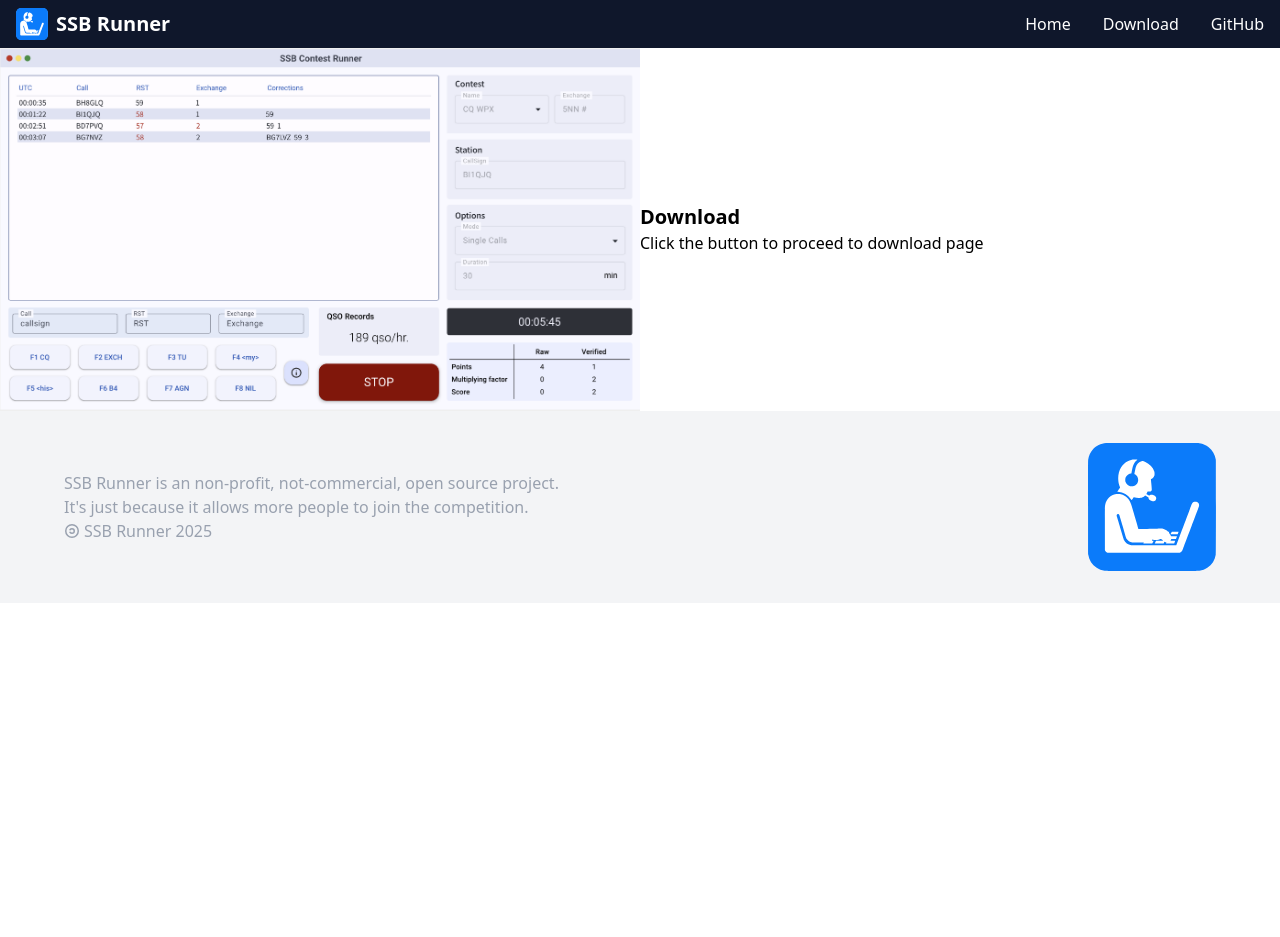
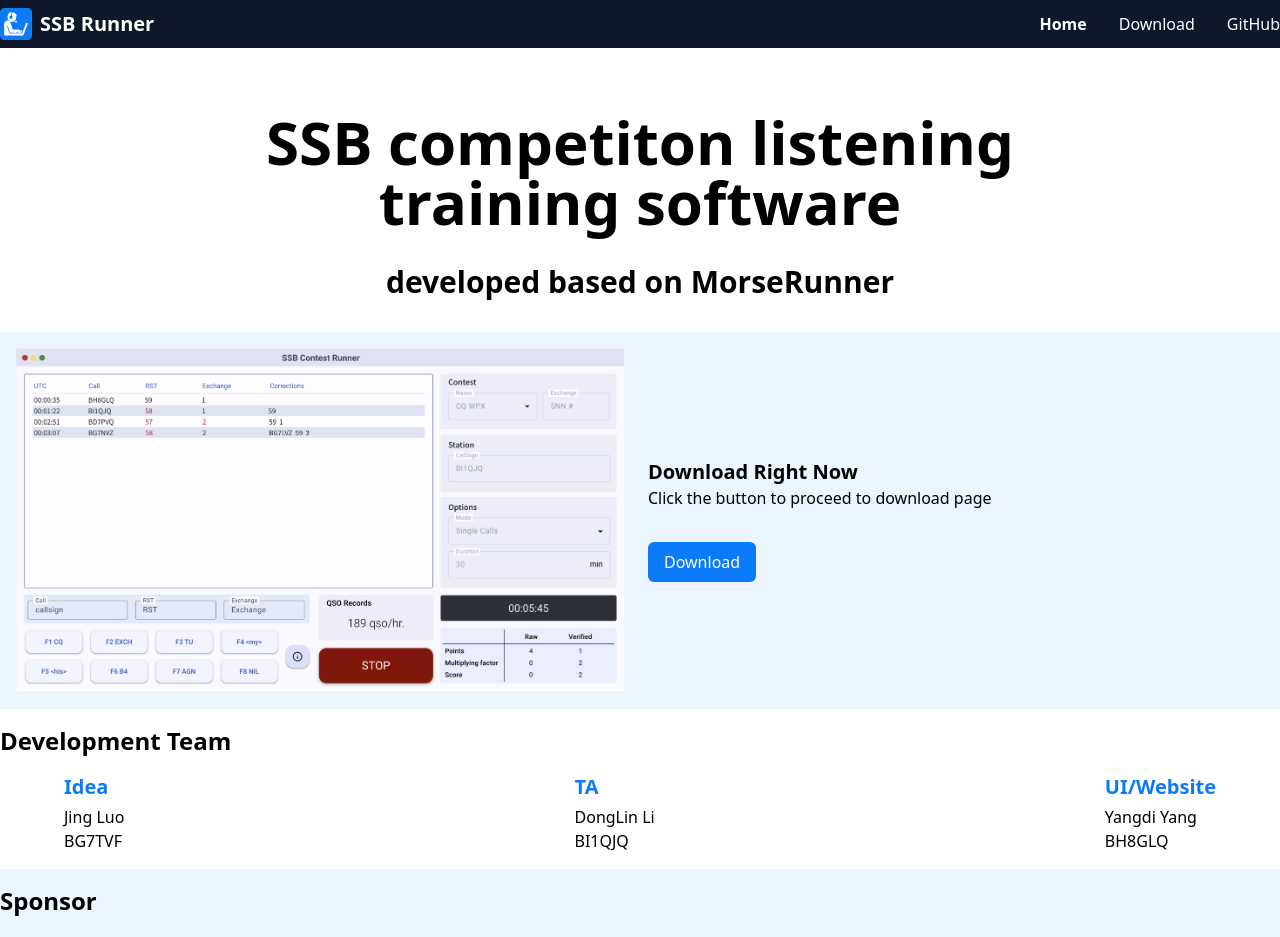
Before and after one commit to SSBContestRunner/ssb_runner_website, a Svelte app: page / in a window 1280 px wide. Shown: the top 937 px of the page. Before the commit the page ends 800 px from the top, so only its background shows below. Built offline with nearby package versions, Linux system fonts and the light colour scheme.

Commit message:
feat(App.svelte): almost complete main page

```diff
--- a/src/App.svelte
+++ b/src/App.svelte
@@ -2,8 +2,12 @@
   import Header from "./components/Header.svelte";
   import Main from "./components/Main.svelte";
   import Footer from "./components/Footer.svelte";
+
+  let page = $state('home');
 </script>
 
-<Header />
-<Main />
-<Footer />
+<div class="min-h-screen flex flex-col">
+  <Header highlight={page} />
+  <Main />
+  <Footer />
+</div>
--- a/src/app.css
+++ b/src/app.css
@@ -1 +1,5 @@
 @import "tailwindcss";
+
+@theme {
+    --color-primary-400: oklch(0.6019 0.2096 257.07)
+}
--- a/src/components/Footer.svelte
+++ b/src/components/Footer.svelte
@@ -3,8 +3,8 @@
     import Copyleft from "../assets/svgIcon/copyleft.svelte";
 </script>
 
-<footer class="@container grid place-content-center py-8 bg-gray-100">
-    <div class="flex justify-between items-center w-[90cqw]">
+<footer class="place-items-center py-8 bg-gray-100 px-2 md:px-0">
+    <div class="container flex justify-between items-center">
         <scetion class="text-gray-400">
             <h1>SSB Runner is an <span>non-profit, not-commercial, open source project.</span></h1>
             <h1>It's just because it allows more people to join the competition.</h1>
--- a/src/components/Header.svelte
+++ b/src/components/Header.svelte
@@ -1,15 +1,30 @@
 <script>
     import Logo from "../assets/svgIcon/logo.svelte";
+    let { highlight } = $props();
+
+    let highlightStyle = $derived((text) => {
+        if (text == highlight) {
+            return 'font-semibold'
+        }
+        return ''
+    })
 </script>
 
-<nav class="flex justify-between items-center px-4 py-2 bg-slate-900 text-white">
-    <section class="flex items-center gap-2">
-        <Logo/>
-        <h1 class="font-bold text-xl">SSB Runner</h1>
-    </section>
-    <ul class="flex gap-8">
-        <li class="hover:underline"><a href="/">Home</a></li>
-        <li class="hover:underline"><a href="/download">Download</a></li>
-        <li class="hover:underline"><a href="https://github.com/SSBContestRunner/ssb_contest_runner" target="_blank">GitHub</a></li>
-    </ul>
+<nav class="place-items-center py-2 bg-slate-900 text-white">
+    <div class="container flex justify-between items-center px-2 md:px-0">
+        <section class="flex items-center gap-2">
+            <Logo />
+            <h1 class="font-bold text-xl">SSB Runner</h1>
+        </section>
+        <ul class="flex gap-8">
+            <li class="hover:underline {highlightStyle('home')}"><a href="/">Home</a></li>
+            <li class="hover:underline {highlightStyle('download')}"><a href="/download">Download</a></li>
+            <li class="hover:underline">
+                <a
+                    href="https://github.com/SSBContestRunner/ssb_contest_runner"
+                    target="_blank">GitHub</a
+                >
+            </li>
+        </ul>
+    </div>
 </nav>
--- a/src/components/Main.svelte
+++ b/src/components/Main.svelte
@@ -1,10 +1,53 @@
-<main class="flex flex-col items-center md:flex-row">
-    <img class="w-1/2" src="/screenshot.png" alt="screenshot"/>
-    <section>
-        <h1 class="text-xl font-semibold">Download</h1>
-        <div>
-            <span>Click the button to proceed to download page</span>
+<main class="flex flex-col items-center grow">
+    <section class="container flex flex-col items-center">
+        <h1 class="text-6xl font-bold text-balance text-center pt-16 pb-8">SSB competiton listening training software</h1>
+        <h2 class="text-3xl font-bold text-balance text-center pb-8">developed based on MorseRunner</h2>
+    </section>
+    <section class="place-items-center w-full bg-primary-400/8">
+        <div class="container flex flex-col md:flex-row items-center gap-2">
+            <img class="w-full p-2 md:p-4 md:w-1/2" src="/screenshot.png" alt="screenshot" />
+            <div class="mb-4 md:mb-0">
+                <h1 class="text-xl font-semibold">Download Right Now</h1>
+                <div class="mb-8">
+                    <span>Click the button to proceed to download page</span>
+                </div>
+                <button class="bg-primary-400 text-white px-4 py-2 rounded-md">Download</button>
+            </div>
+        </div>
+    </section>
+    <section class="place-items-center w-full">
+        <div class="container py-4 px-2 md:px-0">
+            <h1 class="text-2xl font-semibold">Development Team</h1>
+            <ul class="flex justify-between px-2 md:px-16">
+                <li>
+                    <h2 class="text-xl text-primary-400 font-semibold pt-4 pb-1">Idea</h2>
+                    <p class="font-medium">Jing Luo</p>
+                    <p class="font-medium">BG7TVF</p>
+                </li>
+                <li>
+                    <h2 class="text-xl text-primary-400 font-semibold pt-4 pb-1">TA</h2>
+                    <p class="font-medium">DongLin Li</p>
+                    <p class="font-medium">BI1QJQ</p>
+                </li>
+                <li>
+                    <h2 class="text-xl text-primary-400 font-semibold pt-4 pb-1">UI/Website</h2>
+                    <p class="font-medium">Yangdi Yang</p>
+                    <p class="font-medium">BH8GLQ</p>
+                </li>
+            </ul>
+        </div>
+    </section>
+    <section class="place-items-center w-full bg-primary-400/8">
+        <div class="container py-4 px-2 md:px-0">
+            <h1 class="text-2xl font-semibold">Sponsor</h1>
+            <ul class="flex px-2 md:px-16">
+                <li>
+                    <h2 class="text-xl text-primary-400 font-semibold pt-4 pb-1">Aliyun VPS</h2>
+                    <p class="font-medium">Charley_X</p>
+                    <p class="font-medium">BI3ARY</p>
+                </li>
 
+            </ul>
         </div>
     </section>
 </main>
```
Also changed, not shown: public/vite.svg (deleted), src/assets/svelte.svg (deleted).
